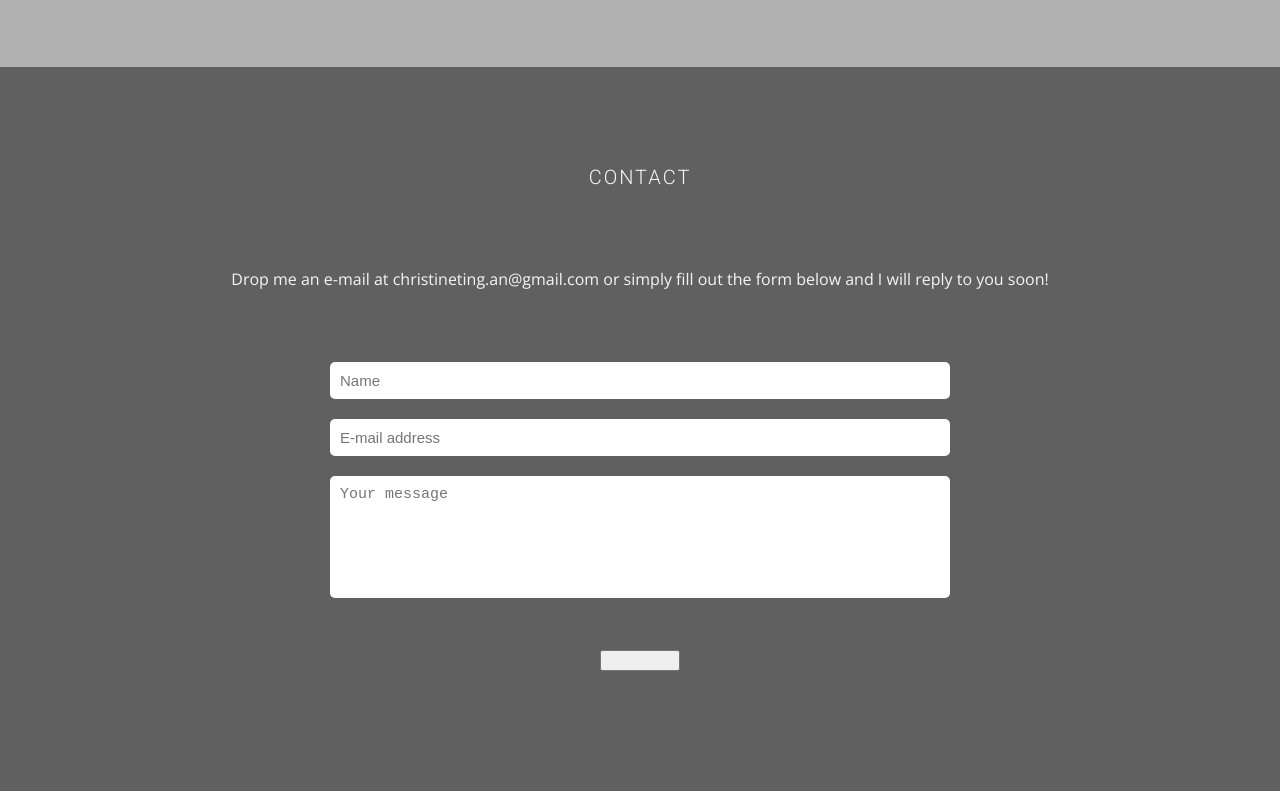
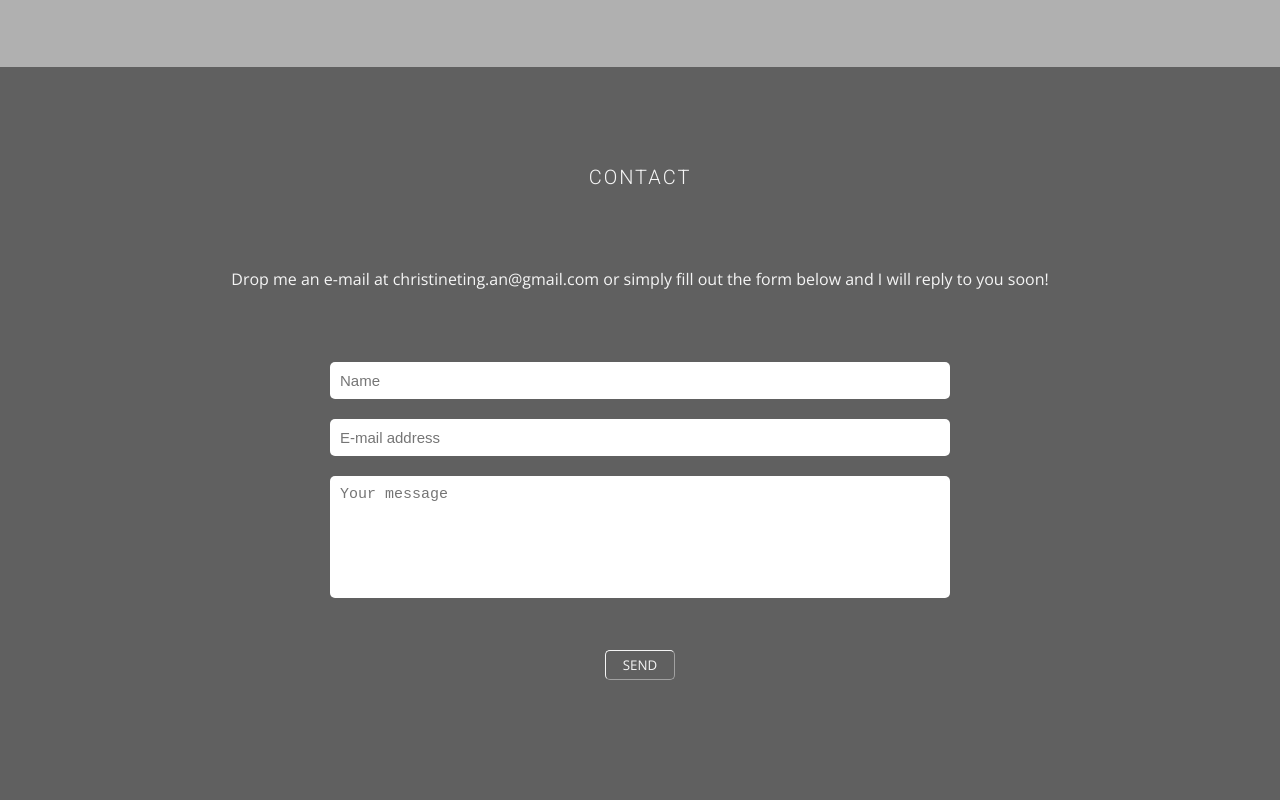
Before and after one commit to christine-ting/personal-website, a React app: page / in a window 1280 px wide. Shown: the part 5077-5877 px from the top of the page. Built offline with nearby package versions, Linux system fonts and the light colour scheme.

Commit message:
completed contact button styling and conditions

```diff
--- a/public/style.css
+++ b/public/style.css
@@ -398,6 +398,31 @@ hr {
 
 .send-btn {
   margin-top: 50px;
-  width: 80px;
-  color: transparent
+  width: 70px;
+  height: 30px;
+  background-color: transparent;
+  color: whitesmoke;
+  border-color: whitesmoke;
+  border-width: 1px;
+  border-radius: 5px;
+  font-family: 'Open Sans', sans-serif;
+  -webkit-font-smoothing: antialiased;
+  font-weight: 400;
 }
+
+.send-btn:hover {
+  cursor: pointer;
+  background-color: rgb(228, 151, 56);
+  transition: 0.5s;
+  color: rgb(96, 96, 96);
+  border-color: transparent;
+
+}
+
+input:focus {
+  outline:none;
+}
+
+button {
+  outline: none;
+}
--- a/src/components/Contact.jsx
+++ b/src/components/Contact.jsx
@@ -15,7 +15,7 @@ const Contact = () => {
     } else {
       for (var key in input) {
         if (input[key] === '') {
-          alert(`Please fill out ${key} field!`)
+          alert(`Please fill out your ${key}!`)
           break;
         }
       }
```
Also changed, not shown: public/bundle.js.
